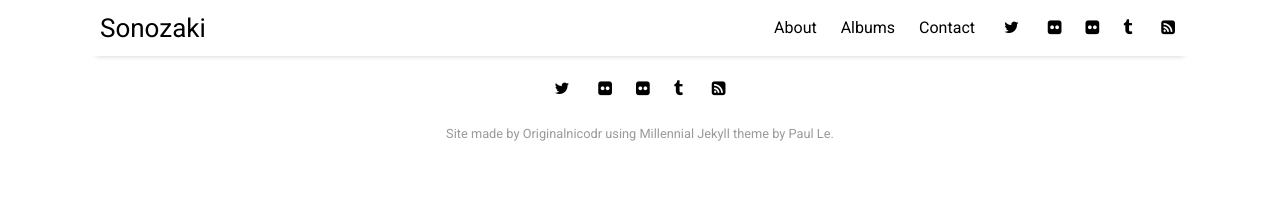
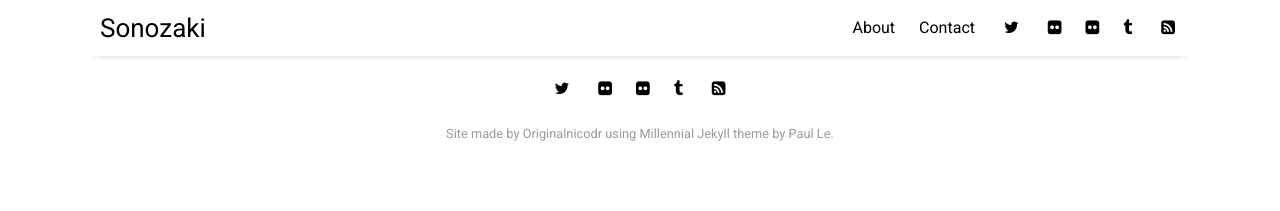
Before and after one commit to Sonozki/sonozki.github.io, a Jekyll site: the page built from pages/albums.md, in a window 1280 px wide. Shown: the top 211 px of the page. Built offline with Jekyll 4.4.1, drawn with Linux system fonts in a browser that asks for light colours; nearby versions of some CDN libraries; a style sheet for code colours, icons or effects is not loaded.

Commit message:
Update settings.yml

```diff
--- a/_data/settings.yml
+++ b/_data/settings.yml
@@ -8,7 +8,6 @@ google-ID: ''
 
 menu:
 - {name: 'About',              url: 'about'}
-- {name: 'Albums',            url: 'albums'}
 - {name: 'Contact',            url: 'contact'}
 
 
```
